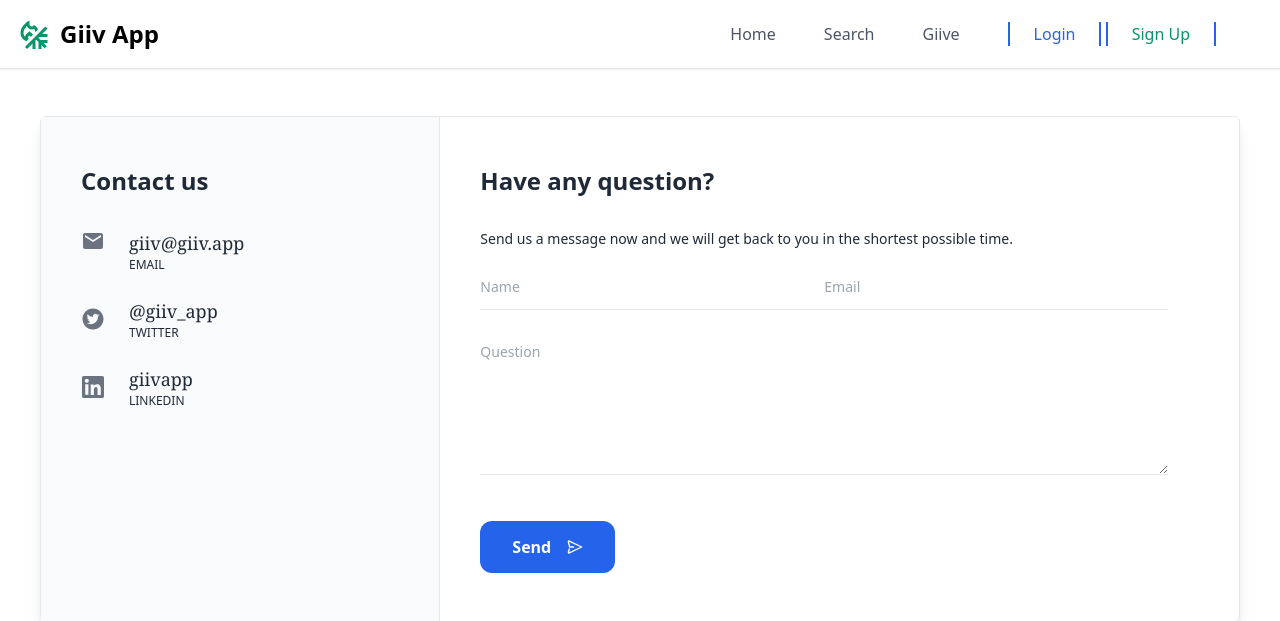
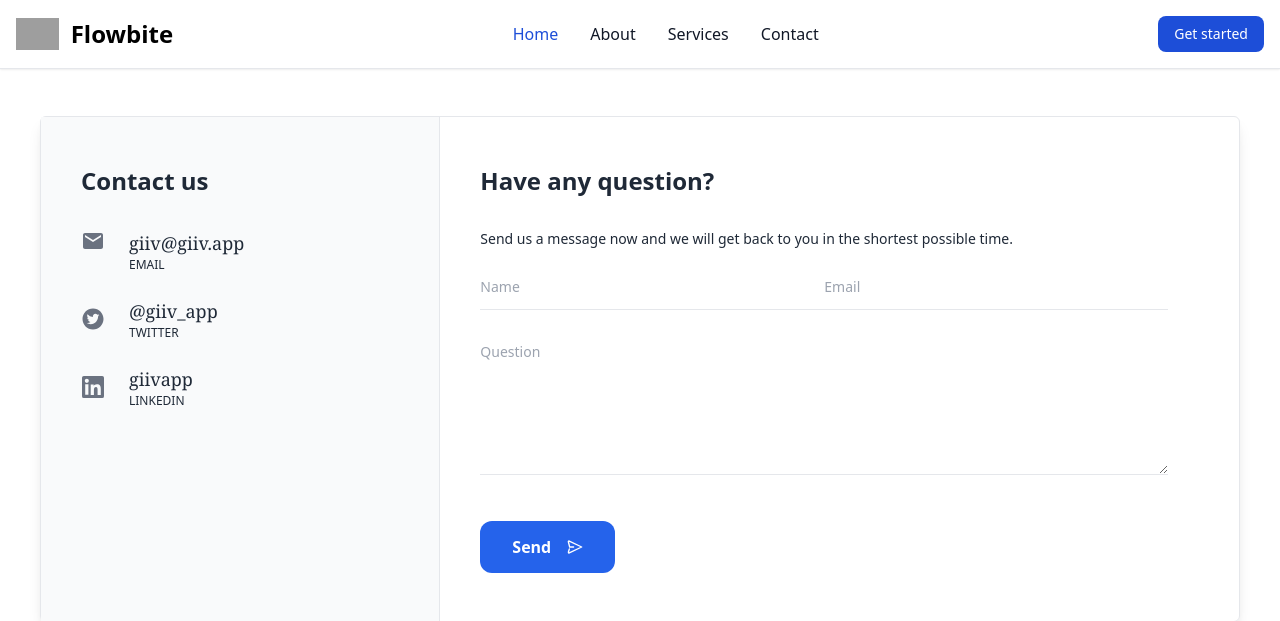
Before and after one commit to SamBabarinde/Giiv-App, a Django app: page /support/ in a window 1280 px wide. Shown: the top 621 px of the page. Run offline with Django 4.2, Linux system fonts and the light colour scheme; some libraries are stand-ins or nearby versions; grey boxes are pictures that could not be loaded.

Commit message:
Update base.html

```diff
--- a/templates/core/base.html
+++ b/templates/core/base.html
@@ -68,6 +68,43 @@
 
 
 
+<nav class="bg-white dark:bg-gray-900 fixed w-full z-20 top-0 start-0 border-b border-gray-200 dark:border-gray-600">
+  <div class="max-w-screen-xl flex flex-wrap items-center justify-between mx-auto p-4">
+  <a href="https://flowbite.com/" class="flex items-center space-x-3 rtl:space-x-reverse">
+      <img src="https://flowbite.com/docs/images/logo.svg" class="h-8" alt="Flowbite Logo">
+      <span class="self-center text-2xl font-semibold whitespace-nowrap dark:text-white">Flowbite</span>
+  </a>
+  <div class="flex md:order-2 space-x-3 md:space-x-0 rtl:space-x-reverse">
+      <button type="button" class="text-white bg-blue-700 hover:bg-blue-800 focus:ring-4 focus:outline-none focus:ring-blue-300 font-medium rounded-lg text-sm px-4 py-2 text-center dark:bg-blue-600 dark:hover:bg-blue-700 dark:focus:ring-blue-800">Get started</button>
+      <button data-collapse-toggle="navbar-sticky" type="button" class="inline-flex items-center p-2 w-10 h-10 justify-center text-sm text-gray-500 rounded-lg md:hidden hover:bg-gray-100 focus:outline-none focus:ring-2 focus:ring-gray-200 dark:text-gray-400 dark:hover:bg-gray-700 dark:focus:ring-gray-600" aria-controls="navbar-sticky" aria-expanded="false">
+        <span class="sr-only">Open main menu</span>
+        <svg class="w-5 h-5" aria-hidden="true" xmlns="http://www.w3.org/2000/svg" fill="none" viewBox="0 0 17 14">
+            <path stroke="currentColor" stroke-linecap="round" stroke-linejoin="round" stroke-width="2" d="M1 1h15M1 7h15M1 13h15"/>
+        </svg>
+    </button>
+  </div>
+  <div class="items-center justify-between hidden w-full md:flex md:w-auto md:order-1" id="navbar-sticky">
+    <ul class="flex flex-col p-4 md:p-0 mt-4 font-medium border border-gray-100 rounded-lg bg-gray-50 md:space-x-8 rtl:space-x-reverse md:flex-row md:mt-0 md:border-0 md:bg-white dark:bg-gray-800 md:dark:bg-gray-900 dark:border-gray-700">
+      <li>
+        <a href="#" class="block py-2 px-3 text-white bg-blue-700 rounded md:bg-transparent md:text-blue-700 md:p-0 md:dark:text-blue-500" aria-current="page">Home</a>
+      </li>
+      <li>
+        <a href="#" class="block py-2 px-3 text-gray-900 rounded hover:bg-gray-100 md:hover:bg-transparent md:hover:text-blue-700 md:p-0 md:dark:hover:text-blue-500 dark:text-white dark:hover:bg-gray-700 dark:hover:text-white md:dark:hover:bg-transparent dark:border-gray-700">About</a>
+      </li>
+      <li>
+        <a href="#" class="block py-2 px-3 text-gray-900 rounded hover:bg-gray-100 md:hover:bg-transparent md:hover:text-blue-700 md:p-0 md:dark:hover:text-blue-500 dark:text-white dark:hover:bg-gray-700 dark:hover:text-white md:dark:hover:bg-transparent dark:border-gray-700">Services</a>
+      </li>
+      <li>
+        <a href="#" class="block py-2 px-3 text-gray-900 rounded hover:bg-gray-100 md:hover:bg-transparent md:hover:text-blue-700 md:p-0 md:dark:hover:text-blue-500 dark:text-white dark:hover:bg-gray-700 dark:hover:text-white md:dark:hover:bg-transparent dark:border-gray-700">Contact</a>
+      </li>
+    </ul>
+  </div>
+  </div>
+</nav>
+
+
+
+
 
 
     <body>
```
